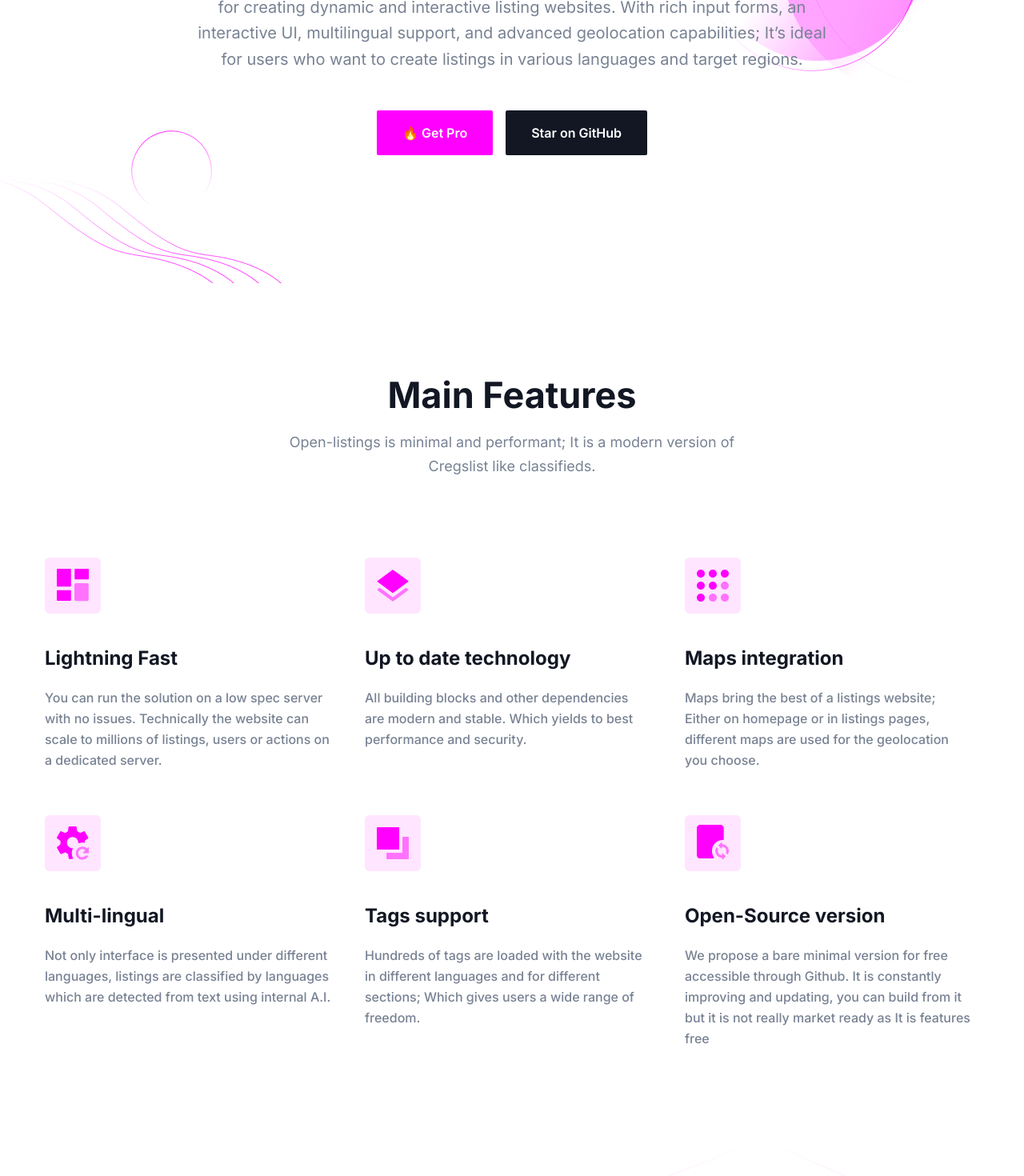
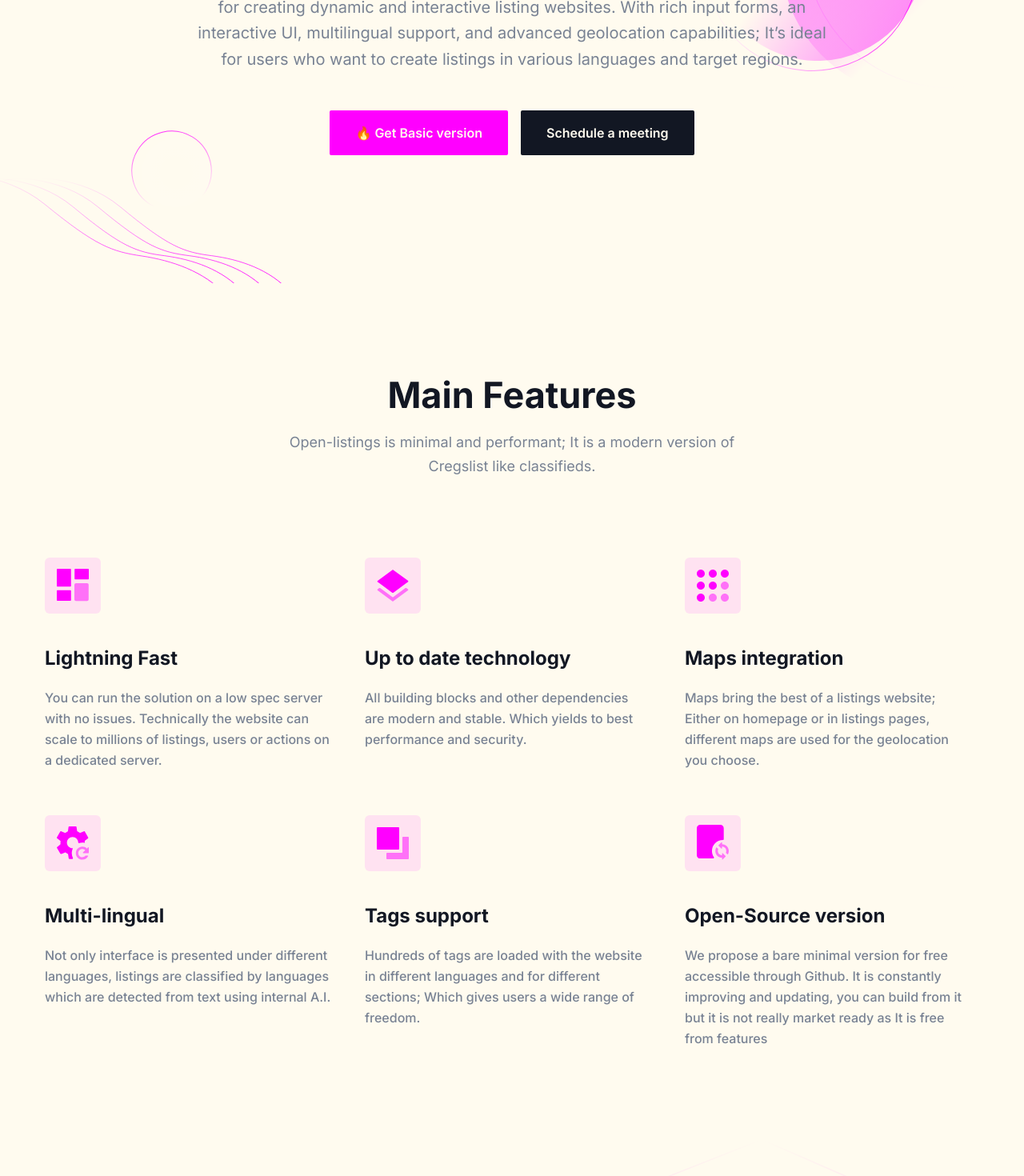
Before and after one commit to bacloud22/landing, a Next.js app: page /landing/ in a window 1280 px wide. Shown: the part 360-1830 px from the top of the page at 80% size. Built offline with nearby package versions, Linux system fonts and the light colour scheme.

Commit message:
done right

```diff
--- a/src/components/Brands/index.tsx
+++ b/src/components/Brands/index.tsx
@@ -28,9 +28,9 @@
   return (
     <div className="flex w-1/2 items-center justify-center px-3 py-[15px] sm:w-1/2 md:w-1/3 lg:w-1/4 xl:w-1/6">
       <a
-        href={href}
-        target="_blank"
-        rel="nofollow noreferrer"
+        // href={href}
+        // target="_blank"
+        // rel="nofollow noreferrer"
         className="dark:opacity-60 dark:hover:opacity-100 relative h-10 w-full opacity-70 transition hover:opacity-100"
       >
         {/* <Image src={imageLight} alt={name} fill className="hidden dark:block" /> */}
--- a/src/components/Features/featuresData.tsx
+++ b/src/components/Features/featuresData.tsx
@@ -89,7 +89,7 @@
     ),
     title: "Open-Source version",
     paragraph:
-      "We propose a bare minimal version for free accessible through Github. It is constantly improving and updating, you can build from it but it is not really market ready as It is features free",
+      "We propose a bare minimal version for free accessible through Github. It is constantly improving and updating, you can build from it but it is not really market ready as It is free from features",
   },
 ];
 export default featuresData;
--- a/src/components/Hero/index.tsx
+++ b/src/components/Hero/index.tsx
@@ -24,13 +24,13 @@
                     href="https://nextjstemplates.com/templates/saas-starter-startup"
                     className="rounded-sm bg-primary px-8 py-4 text-base font-semibold text-white duration-300 ease-in-out hover:bg-primary/80"
                   >
-                    🔥 Get Pro
+                    🔥 Get Basic version
                   </Link>
                   <Link
                     href="https://github.com/bacloud22/TODO:"
                     className="inline-block rounded-sm bg-black px-8 py-4 text-base font-semibold text-white duration-300 ease-in-out hover:bg-black/90 dark:bg-white/10 dark:text-white dark:hover:bg-white/5"
                   >
-                    Star on GitHub
+                    Schedule a meeting
                   </Link>
                 </div>
               </div>
--- a/src/components/Pricing/index.tsx
+++ b/src/components/Pricing/index.tsx
@@ -62,7 +62,7 @@
             packageName="Lite"
             price={isMonthly ? "40" : "120"}
             duration={isMonthly ? "mo" : "yr"}
-            subtitle="Lorem ipsum dolor sit amet adiscing elit Mauris egestas enim."
+            subtitle="Get our lite version instantly on Codecanyon."
           >
             <OfferList text="All UI Components" status="active" />
             <OfferList text="Use with Unlimited Projects" status="active" />
@@ -72,10 +72,10 @@
             <OfferList text="Free Lifetime Updates" status="inactive" />
           </PricingBox>
           <PricingBox
-            packageName="Basic"
+            packageName="Pro"
             price={isMonthly ? "399" : "789"}
             duration={isMonthly ? "mo" : "yr"}
-            subtitle="Lorem ipsum dolor sit amet adiscing elit Mauris egestas enim."
+            subtitle="Pro version has maps fully integrated. It can be bought from Codecanyon."
           >
             <OfferList text="All UI Components" status="active" />
             <OfferList text="Use with Unlimited Projects" status="active" />
@@ -85,10 +85,10 @@
             <OfferList text="Free Lifetime Updates" status="inactive" />
           </PricingBox>
           <PricingBox
-            packageName="Plus"
+            packageName="Ultimate"
             price={isMonthly ? "589" : "999"}
             duration={isMonthly ? "mo" : "yr"}
-            subtitle="Lorem ipsum dolor sit amet adiscing elit Mauris egestas enim."
+            subtitle="Ultimate version can be customized to integrate additionnal languages and listing sections."
           >
             <OfferList text="All UI Components" status="active" />
             <OfferList text="Use with Unlimited Projects" status="active" />
--- a/tailwind.config.js
+++ b/tailwind.config.js
@@ -37,7 +37,7 @@
       colors: {
         current: "currentColor",
         transparent: "transparent",
-        white: "#FFFFFF",
+        white: "#FFFBEF",
         black: "#121723",
         dark: "#1D2430",
         primary: "#ff00ff",
```
Also changed, not shown: public/images/brands/node.svg.
